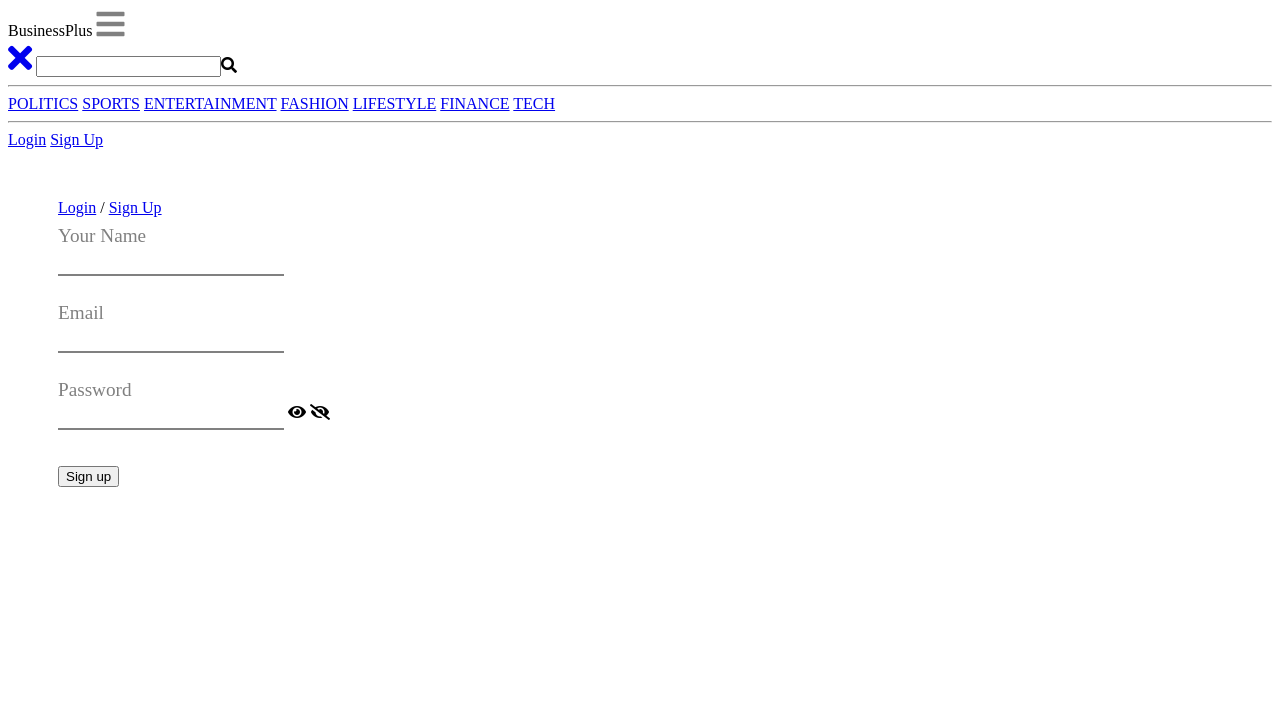
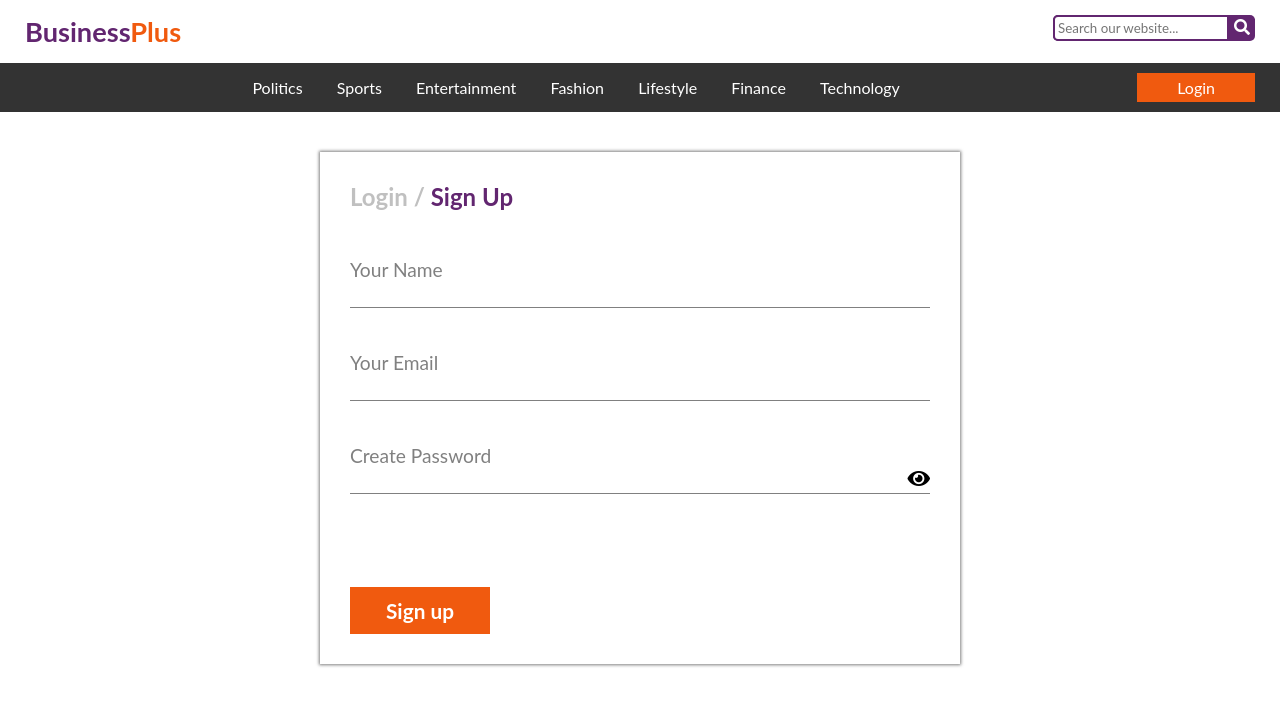
Before and after one commit to tomelleyz/Business-Plus, a PHP site: page /register.inc.php in a window 1280 px wide. Shown: the top 706 px of the page. Run offline with PHP 8.4, Linux system fonts and the light colour scheme; some libraries are stand-ins or nearby versions.

Commit message:
Designed the frontend of the signup page

```diff
--- a/guest/register.css
+++ b/guest/register.css
@@ -1,8 +1,144 @@
+/*
+
+        Mobile first design
+
+*/
+* {box-sizing: border-box;}
+body {
+    font-family: "Lato", sans-serif;
+    padding: 0;
+    margin: 0;
+}
+header, nav {display: block;} /* teaches older browsers how to handle HTML5 */
+header {
+    padding: 15px 25px;
+}
+.logo {
+    font-size: 1.7em;
+    font-weight: bold;
+}
+#business {color: #622670;}
+#plus {color: #f05a0f;}
+header .searchbox, .news-sections {display: none;}
+#menuIcon {
+    float: right;
+    cursor: pointer;
+}
+#sidenavContainer {
+    background-color: rgba(0, 0, 0, 0.5);
+    position: fixed;
+    display: none;
+    overflow: auto;
+    top: 0;
+    height: 100%;
+    width: 100%;
+    z-index: 1;
+    -webkit-animation: animatesidenav 1s ease-out;
+    -moz-animation: animatesidenav 1s ease-out;
+    -o-animation: animatesidenav 1s ease-out;
+    animation: animatesidenav 1s ease-out; /* standard syntax */
+}
+.sidenav {
+    background-color: #333333;
+    height: 100%;
+    width: 65%;
+    position: fixed;
+    top: 0;
+    right: 0;
+    z-index: 1;
+    overflow: auto;
+    padding-top: 25px;
+    box-shadow: -2px 0 3px rgba(0, 0, 0, 0.4);
+}
+@-webkit-keyframes animatesidenav {
+    from {opacity: 0.8;}
+    to {opacity: 1;}
+}
+@-moz-keyframes animatesidenav {
+    from {opacity: 0.8;}
+    to {opacity: 1;}
+}
+@-o-keyframes animatesidenav {
+    from {opacity: 0.8;}
+    to {opacity: 1;}
+}
+@keyframes animatesidenav {
+    from {opacity: 0.8;}
+    to {opacity: 1;}
+}
+.sidenav a {
+    text-align: center;
+    display: block;
+    text-decoration: none;
+    color: white;
+    font-size: 1.3em;
+    padding: 7px 25px;
+}
+.sidenav a:hover {
+    color: silver;
+    -webkit-transition: 0.3s;
+    -moz-transition: 0.3s;
+    -o-transition: 0.3s;
+    transition: 0.3s; /* standard syntax */
+}
+.sidenav .closebtn {
+    position: absolute;
+    top: 10px;
+    left: 10px;
+}
+.sidenav .search-container {
+    position: relative;
+    margin: 40px 0 15px 0;
+    text-align: center;
+}
+.sidenav input {
+    font-family: "Lato", sans-serif;
+    width: 80%;
+    padding: 5px;
+    border-radius: 5px;
+    border: none;
+}
+.search-icon {
+    cursor: pointer;
+    font-size: 22px;
+    color: white;
+    margin: 0 0 0 8px;
+}
+.sidenav hr {
+    margin: 5px 25px;
+}
+form span:first-child {
+    font-size: 1.5em;
+    font-weight: bold;
+}
+form span a[href="login.inc.php"], form span a[href="register.inc.php"] {
+    text-decoration: none;
+}
+form span a[href="login.inc.php"] {
+    color: silver;
+}
+form span a[href="register.inc.php"] {
+    color: #622670;
+}
+form span > span { /* the forward slash between login and signup*/
+    color: silver;
+}
+span[title="Show password"], span[title="Hide password"] {
+    position: absolute;
+    top: 15px;
+    right: 0;
+    cursor: pointer;
+}
+span[title="Hide password"] {
+    display: none;
+}
 form {
-    padding: 50px;
+    padding: 30px;
+    margin-top: 30px;
 }
 .field {
     position: relative;
+    margin-bottom: 15px;
 }
 label {
     position: absolute;
@@ -13,9 +149,107 @@ label {
 }
 .input {
     border: none;
-    border-bottom: 2px solid grey;
+    border-bottom: 1px solid grey;
     padding: 13px 0 5px 0;
     font-size: 1.1em;
     outline: none;
     transition: .3s;
+    width: 100%;
 }
+.error {
+    color: red;
+    font-size: 14px;
+    position: absolute;
+    bottom: -15px;
+    left: 0;
+}
+input[value="Sign up"] {
+    margin-top: 40px;
+    font-family: "Lato", sans-serif;
+    background-color: #f05a0f;
+    color: white;
+    cursor: pointer;
+    border: 1px solid #f05a0f;
+    outline: none;
+    padding: 10px 35px;
+    font-size: 1.3em;
+    font-weight: bold;
+    -webkit-transition: 0.3s;
+    -moz-transition: 0.3s;
+    -o-transition: 0.3s;
+    transition: 0.3s; /* standard syntax */
+}
+input[value="Sign up"]:hover {
+    background-color: white;
+    color: #f05a0f;
+    border: 1px solid #f05a0f;
+}
+
+/* Styling for screens wider than 768px */
+@media screen and (min-width: 768px) {
+    #menuIcon {display: none;}
+    header .searchbox {
+        display: inline-block;
+        float: right;
+        background-color: #622670;
+        border-radius: 5px;
+    }
+    header .searchbox input[type="search"] {
+        border: 2px solid #622670;
+        border-radius: 5px 0 0 5px;
+        padding: 3px;
+        font-family: "Lato", sans-serif;
+    }
+    .news-sections {
+        display: block;
+        text-align: center;
+        background-color: #333333;
+        padding: 15px;
+    }
+    .news-sections a {
+        color: white;
+        padding: 15px;
+        text-decoration: none;
+    }
+    .news-sections a:hover {
+        background-color: grey;
+        color: white;
+        -webkit-transition: 0.2s;
+        -moz-transition: 0.2s;
+        -o-transition: 0.2s;
+        transition: 0.2s; /* standard syntax */
+    }
+    .news-sections a[href="login.inc.php"] {
+        float: right;
+        background-color: #f05a0f;
+        padding: 5px 40px;
+        margin: -5px 10px 0 0;
+        -webkit-transition: 0.3s;
+        -moz-transition: 0.3s;
+        -o-transition: 0.3s;
+        transition: 0.3s; /* standard syntax */
+    }
+    .news-sections a[href="login.inc.php"]:hover {
+        background-color: white;
+        color: #f05a0f;
+    }
+    form {
+        width: 50%;
+        margin: 40px auto auto auto;
+        -webkit-box-shadow: 0 0 3px 1px rgba(0, 0, 0, 0.5);
+        -moz-box-shadow: 0 0 3px 1px rgba(0, 0, 0, 0.5);
+        -o-box-shadow: 0 0 3px 1px rgba(0, 0, 0, 0.5);
+        box-shadow: 0 0 3px 1px rgba(0, 0, 0, 0.5); /* standard syntax */
+    }
+
+}
+
+/* Styling for News sections nav of screens of width between 768px and 850px */
+@media screen and (min-width: 768px) and (max-width: 850px) {
+    .news-sections a {
+        padding: 10px;
+    }
+    .news-sections a[href="login.inc.php"] {
+        padding: 5px 25px;
+    }
+}
--- a/guest/register.inc.php
+++ b/guest/register.inc.php
@@ -13,65 +13,91 @@
 
     <header>
         <span class="logo"> <span id="business">Business</span><span id="plus">Plus</span> </span>
-        <span class="searchbox" style="display:none"> <input type="search" name="query"/><i class="fas fa-search"></i> </span> <!-- Visible only on large screens -->
-        <span id="menu"><i class="fas fa-bars" style="font-size: 32px; color: grey;"></i></span>
+        <span class="searchbox"> <input type="search" placeholder="Search our website..." name="query"/><i class="fas fa-search" style="padding:0 5px;color:white;background-color:#622670;cursor:pointer;"></i> </span> <!-- Visible only on large screens -->
+        <span id="menuIcon" onclick="openMenu()"><i class="fas fa-bars" style="font-size: 35px;color: #333333;"></i></span>
+    </header>
 
         <!-- News Sections for large screens -->
-        <nav style="display:none" class="news-sections">
-            <a href="#">POLITICS</a>
-            <a href="#">SPORTS</a>
-            <a href="#">ENTERTAINMENT</a>
-            <a href="#">FASHION</a>
-            <a href="#">LIFESTYLE</a>
-            <a href="#">FINANCE</a>
-            <a href="#">TECH</a>
+        <nav class="news-sections">
+            <a href="#">Politics</a>
+            <a href="#">Sports</a>
+            <a href="#">Entertainment</a>
+            <a href="#">Fashion</a>
+            <a href="#">Lifestyle</a>
+            <a href="#">Finance</a>
+            <a href="#">Technology</a>
 
-            <a href="#" id="login">Login</a>
+            <a href="login.inc.php" id="login">Login</a>
         </nav>
         <!-- End of News Sections Nav for large screens -->
-</header>
 
     <!-- SideNav -->
-    <nav id="sidenav">
+    <div id="sidenavContainer">
+    <nav class="sidenav" id="sidenav">
         <a href="javascript:void(0)" class="closebtn" onclick="closeMenu()"><i class="fas fa-times" style="font-size: 35px"></i></a>
-        <span> <input type="search" name="query"/><i class="fas fa-search"></i> </span>
+        <div class="search-container"> <input type="search" placeholder="Search our website..." name="query"/><span class="search-icon"><i class="fas fa-search"></i></span> </div>
         <hr/>
-        <a href="#">POLITICS</a>
-        <a href="#">SPORTS</a>
-        <a href="#">ENTERTAINMENT</a>
-        <a href="#">FASHION</a>
-        <a href="#">LIFESTYLE</a>
-        <a href="#">FINANCE</a>
-        <a href="#">TECH</a>
+        <a href="#" onclick="closeMenu()">Politics</a>
+        <a href="#" onclick="closeMenu()">Sports</a>
+        <a href="#" onclick="closeMenu()">Entertainment</a>
+        <a href="#" onclick="closeMenu()">Fashion</a>
+        <a href="#" onclick="closeMenu()">Lifestyle</a>
+        <a href="#" onclick="closeMenu()">Finance</a>
+        <a href="#" onclick="closeMenu()">Technology</a>
         <hr/>
         <a href="#" id="login">Login</a>
-        <a href="#" id="login">Sign Up</a>
+        <a href="register.inc.php" id="login">Sign Up</a>
     </nav>
+    </div>
     <!-- End of SideNav -->
 
     <form>
-        <span> <a href="login.inc.php">Login</a> &#47; <a href="register.inc.php">Sign Up</a> </span>
-        <br/><br/>
+        <span> <a href="login.inc.php">Login</a> <span>&#47;</span> <a href="register.inc.php">Sign Up</a> </span>
+        <br/><br/><br/><br/>
         <div class="field">
-        <label for="name" id="name">Your Name</label>
+        <label for="name" id="name">Your Name</label> <span class="error"></span>
         <input type="text" name="name" id="theName" class="input" onfocus="nameFocus()" onblur="nameBlur()"/>
         </div>
         <br/><br/>
         <div class="field">
-        <label for="email" id="email">Email</label>
+        <label for="email" id="email">Your Email</label> <span class="error"></span>
         <input type="email" name="email" id="theEmail" class="input" onfocus="emailFocus()" onblur="emailBlur()"/>
         </div>
         <br/><br/>
         <div class="field">
-        <label for="password" id="password">Password</label>
+        <label for="password" id="password">Create Password</label> <span class="error"></span>
         <input type="password" name="password" id="thePassword" class="input" onfocus="passwordFocus()" onblur="passwordBlur()"/>
-        <span title="Show password" onclick="show()"><i class="fas fa-eye"></i></span> <span title="Hide password" onclick="hide()"><i class="fas fa-eye-slash"></i></span>
+        <span id="showPassword" title="Show password" onclick="show()"><i class="fas fa-eye" style="font-size: 20px;"></i></span> <span id="hidePassword" title="Hide password" onclick="hide()"><i class="fas fa-eye-slash" style="font-size: 20px;"></i></span>
         </div>
         <br/><br/>
         <input type="submit" value="Sign up"/>
     </form>
 
 <script>
+
+    //
+    // JS code for Sidenav
+    //
+var sidenavContainer = document.getElementById("sidenavContainer");
+function openMenu() {
+    sidenavContainer.style.display = "block";
+    sidenavContainer.style.width = "100%";
+}
+
+function closeMenu() {
+    sidenavContainer.style.display = "none";
+    sidenavContainer.style.width = "0";
+}
+
+// Closes the sidenav container when user clicks anywhere outside of the sidenav
+window.onclick = function(event) {
+    if (event.target == sidenavContainer) {
+        sidenavContainer.style.display = "none";
+    }
+}
+    //
+    // JS code for input fields and labels animation
+    //
 var nameLabel = document.getElementById("name");
 var nameField = document.getElementById("theName");
 var emailLabel = document.getElementById("email");
@@ -83,93 +109,55 @@ function nameFocus() {
     nameLabel.style.color = "#622670";
     nameLabel.style.fontSize = "13px";
     nameLabel.style.fontWeight = "bold";
-    nameField.style.borderBottom = "2px solid #622670";
+    nameField.style.borderBottom = "3px solid #622670";
 }
 function nameBlur() {
     nameLabel.style.color = "grey";
     nameLabel.style.fontSize = "1.2em";
     nameLabel.style.fontWeight = "normal";
-    nameField.style.borderBottom = "2px solid grey";
+    nameField.style.borderBottom = "1px solid grey";
 }
 
 function emailFocus() {
     emailLabel.style.color = "#622670";
     emailLabel.style.fontSize = "13px";
     emailLabel.style.fontWeight = "bold";
-    emailField.style.borderBottom = "2px solid #622670";
+    emailField.style.borderBottom = "3px solid #622670";
 }
 function emailBlur() {
     emailLabel.style.color = "grey";
     emailLabel.style.fontSize = "1.2em";
     emailLabel.style.fontWeight = "normal";
-    emailField.style.borderBottom = "2px solid grey";
+    emailField.style.borderBottom = "1px solid grey";
 }
 
 function passwordFocus() {
     passwordLabel.style.color = "#622670";
     passwordLabel.style.fontSize = "13px";
     passwordLabel.style.fontWeight = "bold";
-    passwordField.style.borderBottom = "2px solid #622670";
+    passwordField.style.borderBottom = "3px solid #622670";
 }
 function passwordBlur() {
     passwordLabel.style.color = "grey";
     passwordLabel.style.fontSize = "1.2em";
     passwordLabel.style.fontWeight = "normal";
-    passwordField.style.borderBottom = "2px solid grey";
+    passwordField.style.borderBottom = "1px solid grey";
 }
 
+// Code for showing and hiding password
 function show() {
     document.getElementById("thePassword").setAttribute("type", "text");
+    document.getElementById("showPassword").style.display = "none";
+    document.getElementById("hidePassword").style.display = "block";
 }
 function hide() {
     document.getElementById("thePassword").setAttribute("type", "password");
+    document.getElementById("hidePassword").style.display = "none";
+    document.getElementById("showPassword").style.display = "block";
 }
-/*$(document).ready(function(){
-    $("#theName").focus(function(){
-        $("#name").animate({
-            color: '#622670',
-            fontSize: '13px'
-        });
-        $(this).animate({borderBottom: '2px solid #622670'});
-    });
-    $("#theName").blur(function(){
-        $("#name").animate({
-            color: 'grey',
-            fontSize: '1.2em'
-        });
-        $(this).animate({borderBottom: '2px solid grey'});
-    });
-
-    $("#theEmail").focus(function(){
-        $("#email").animate({
-            color: '#622670',
-            fontSize: '13px'
-        });
-        $(this).animate({borderBottom: '2px solid #622670'});
-    });
-    $("#theEmail").blur(function(){
-        $("#email").animate({
-            color: 'grey',
-            fontSize: '1.2em'
-        });
-        $(this).animate({borderBottom: '2px solid grey'});
-    });
-
-    $("#thePassword").focus(function(){
-        $("#password").animate({
-            color: '#622670',
-            fontSize: '13px'
-        });
-        $(this).animate({borderBottom: '2px solid #622670'});
-    });
-    $("#thePassword").blur(function(){
-        $("#password").animate({
-            color: 'grey',
-            fontSize: '1.2em'
-        });
-        $(this).animate({borderBottom: '2px solid grey'});
-    });
-});*/
+    //
+    // End of JS code for input fields and labels animation
+    //
 </script>
 </body>
 </html>
```
